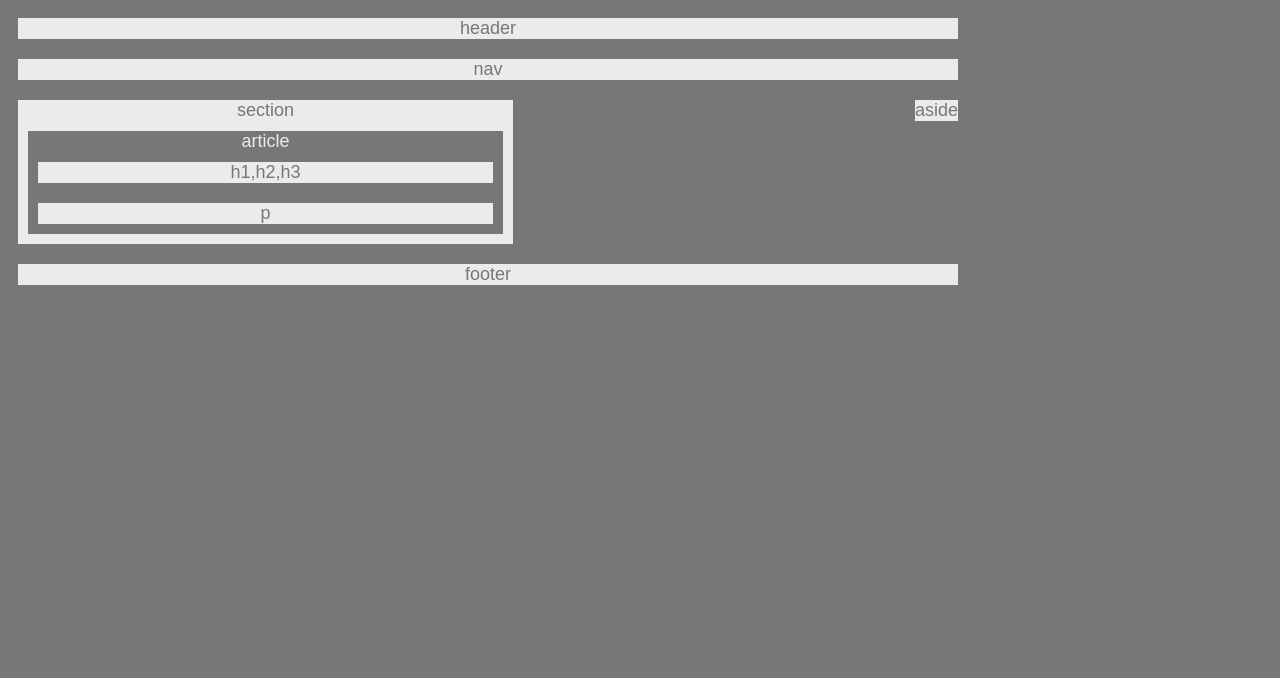
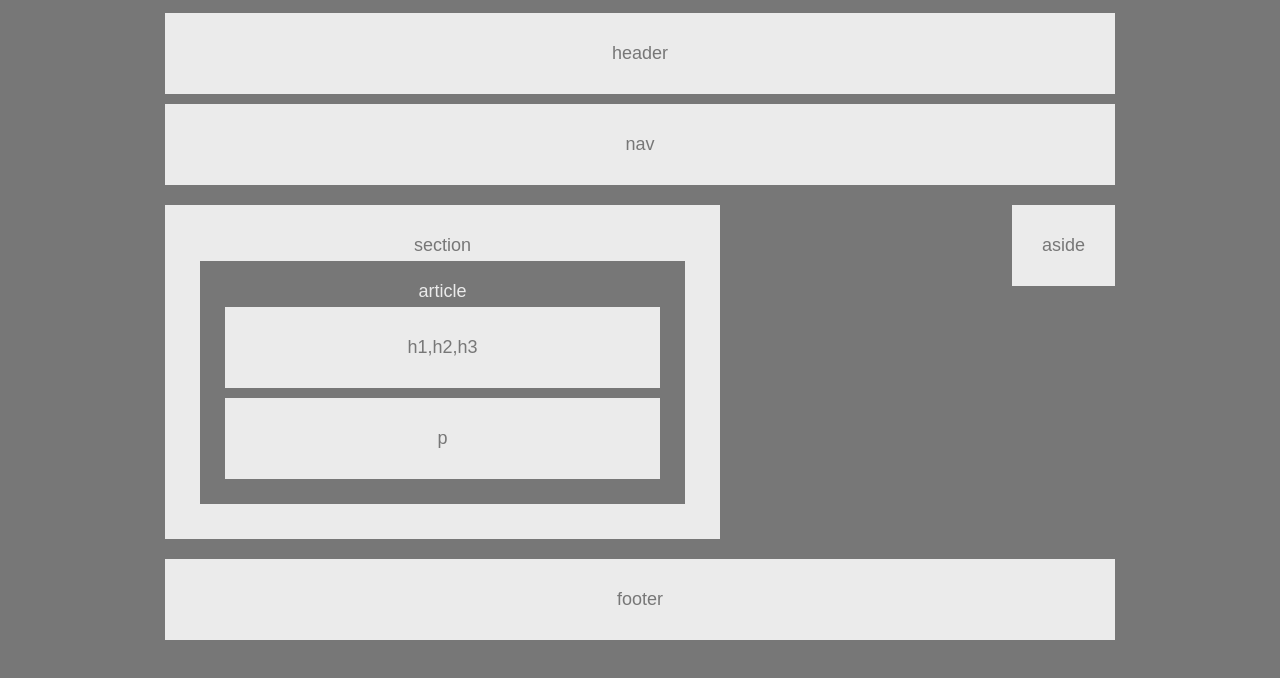
Before and after one commit to Heidijvr/HW-Wireframe, a plain HTML site: page index.html in a window 1280 px wide. Drawn offline with Linux system fonts and the light colour scheme.

Commit message:
Fix layout

```diff
--- a/index.html
+++ b/index.html
@@ -9,17 +9,14 @@
 
 
 <body>
-    <div class="dark-on-light">
+    <div id="main">
+        <div class="dark-on-light" id="header">
             header
         </div>
-    <div class="dark-on-light">
+        <div class="dark-on-light" id="nav">
             nav
         </div>
-    <div>
-        <div class="dark-on-light" id="aside">
-                aside
-        </div>
-
+        <div id="columns">
             <div class="dark-on-light" id="section">
                 section
                 <div class="light-on-dark">
@@ -32,14 +29,16 @@
                     </div>
                 </div>
             </div>
+            <div class="dark-on-light" id="aside">
+                    aside
+            </div>
         </div>
 
         <div class="dark-on-light">
             footer
         </div>
 
-
-
+    </div>
 </body>
 
 </html>
--- a/style.css
+++ b/style.css
@@ -2,7 +2,6 @@ body {
     font-family: "Arial", "Helvetica Neue", "Helvetica", "sans-serif";
     color: rgb(235, 14, 243);
     background: #777;
-    width: 960px;
     font-size: 18px;
     text-align: center;
 }
@@ -10,21 +9,42 @@ body {
 .dark-on-light {
     background: #ebebeb;
     color: #777;
-    border-width: 10px;
+    border-width: 5px;
     border-style: solid;
+    padding: 30px;
  }
 
 .light-on-dark {
     background: #777;
     color: #ebebeb;
-    border-width: 10px;
+    border-width: 5px;
     border-style: solid;
+    padding: 20px;
 }
 
 #section {
     width: 495px;
+    float: left;
 }
 
 #aside {
     float: right;
 }
+
+#columns {
+    margin-top: 10px;
+    margin-bottom: 10px;
+}
+
+/*Clearfix*/
+#columns::after {
+    content: "";
+    display: block;
+    clear: both;
+
+}
+
+#main {
+    width: 960px;
+    margin: 0 auto;
+}
```
Lines whose indentation alone changed are shown as unchanged.
